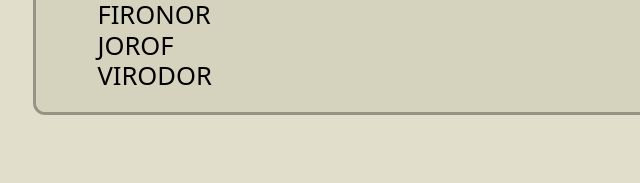
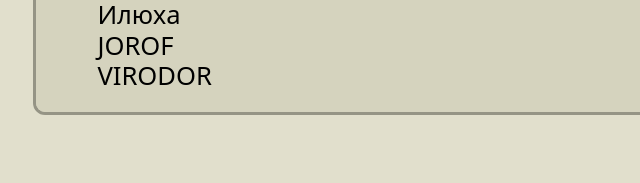
Before and after one commit to R-Lyganchanen/Andro, a plain HTML site: page page3.html in a window 1280 px wide. Shown: the part 509-692 px from the top of the page, 44-684 px from the left. Drawn offline with Linux system fonts and the light colour scheme.

Commit message:
Update page3.html

```diff
--- a/page3.html
+++ b/page3.html
@@ -39,7 +39,7 @@
               <p>Hiropportrtn</p>
             </div>
             <div class="form-text-block-2">
-              <p>FIRONOR</p>
+              <p>Илюха</p>
               <p>JOROF</p>
               <p>VIRODOR</p>
             </div>
@@ -161,4 +161,5 @@
   <script src="app.js"></script>
   <script src="script.js" defer></script>
 </body>
+
 </html>
```
